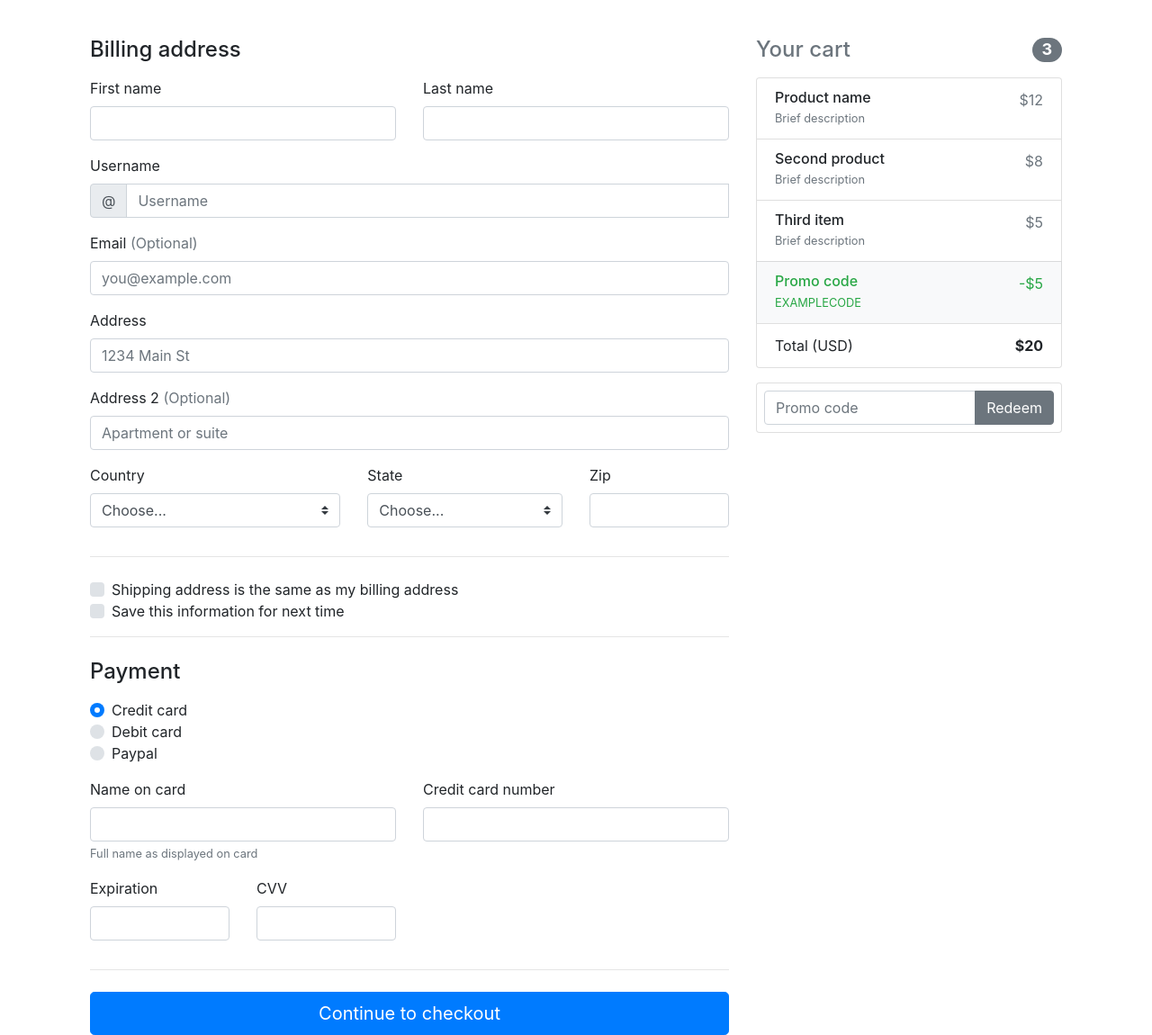
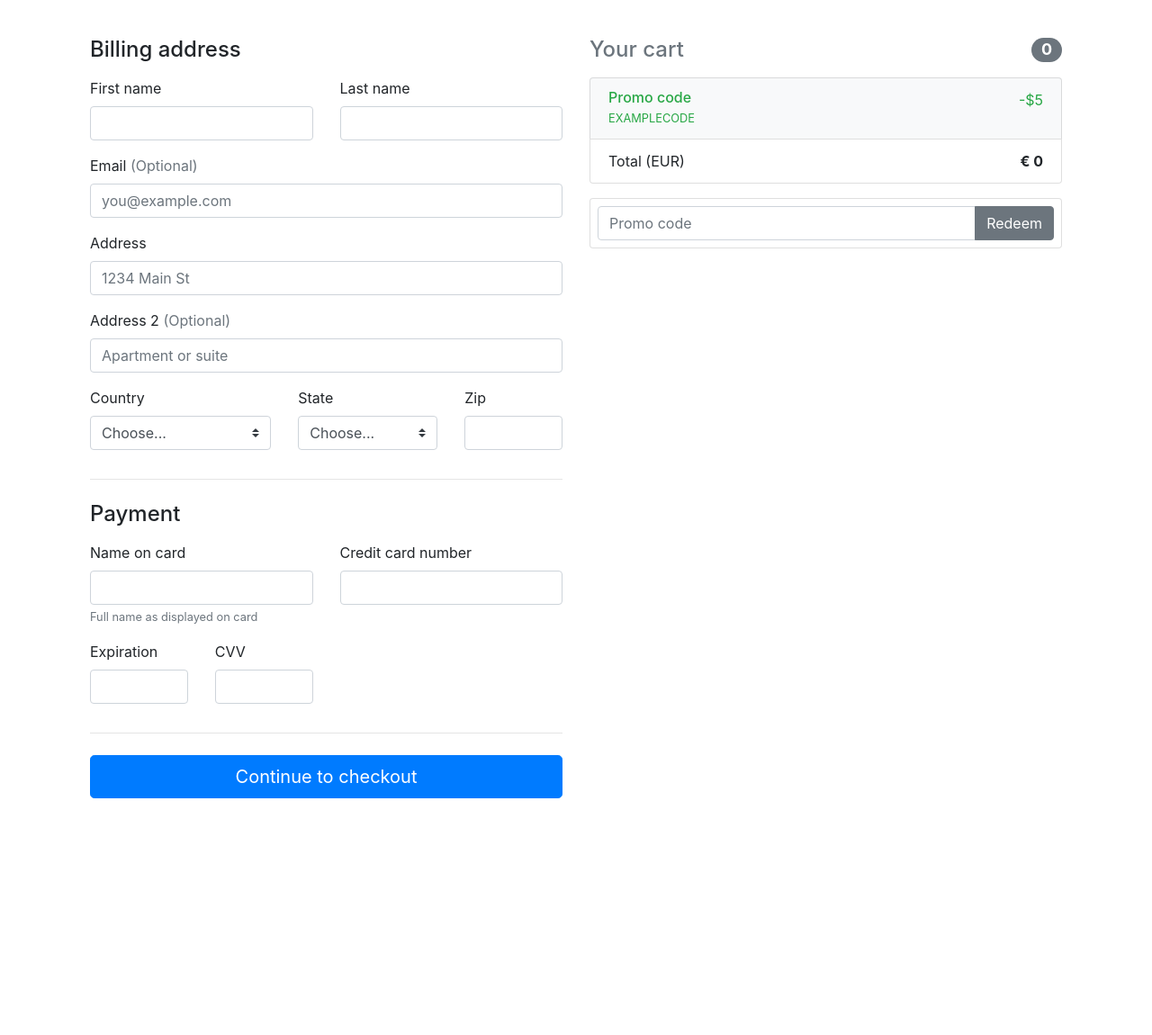
Before and after one commit to plyn85/reddevil-it, a Django app: page /checkout/ in a window 1280 px wide. Shown: the part 56-1206 px from the top of the page at 90% size. After the commit the page ends 943 px from the top, so only its background shows below. Run offline with Django 3.2, Linux system fonts and the light colour scheme; a user stored in the database is signed in; tables that the repository leaves empty hold one stand-in row (values such as "Sample post"); some libraries are stand-ins or nearby versions.

Commit message:
adding cart items to store/checkout.html

```diff
--- a/store/templates/store/checkout.html
+++ b/store/templates/store/checkout.html
@@ -8,33 +8,23 @@
 <!-- taken from https://glitch.com/edit/#!/bootstrap-4-example-checkout?path=index.html%3A223%3A0 -->
 <div class="container mt-5">
   <div class="row">
-    <div class="col-md-4 order-md-2 mb-4">
+    <div class="col-md-6 order-md-2 mb-4">
       <h4 class="d-flex justify-content-between align-items-center mb-3">
         <span class="text-muted">Your cart</span>
-        <span class="badge badge-secondary badge-pill">3</span>
+        <span class="badge badge-secondary badge-pill"
+          >{{order.get_cart_items}}</span
+        >
       </h4>
       <ul class="list-group mb-3">
+        {%for item in items %}
         <li class="list-group-item d-flex justify-content-between lh-condensed">
           <div>
-            <h6 class="my-0">Product name</h6>
+            <h6 class="my-0">{{item.product.name}}</h6>
             <small class="text-muted">Brief description</small>
           </div>
-          <span class="text-muted">$12</span>
+          <span class="text-muted">€ {{item.product.price}}</span>
         </li>
-        <li class="list-group-item d-flex justify-content-between lh-condensed">
-          <div>
-            <h6 class="my-0">Second product</h6>
-            <small class="text-muted">Brief description</small>
-          </div>
-          <span class="text-muted">$8</span>
-        </li>
-        <li class="list-group-item d-flex justify-content-between lh-condensed">
-          <div>
-            <h6 class="my-0">Third item</h6>
-            <small class="text-muted">Brief description</small>
-          </div>
-          <span class="text-muted">$5</span>
-        </li>
+        {%endfor%}
         <li class="list-group-item d-flex justify-content-between bg-light">
           <div class="text-success">
             <h6 class="my-0">Promo code</h6>
@@ -43,8 +33,8 @@
           <span class="text-success">-$5</span>
         </li>
         <li class="list-group-item d-flex justify-content-between">
-          <span>Total (USD)</span>
-          <strong>$20</strong>
+          <span>Total (EUR)</span>
+          <strong>€ {{order.get_cart_total}}</strong>
         </li>
       </ul>
 
@@ -57,7 +47,7 @@
         </div>
       </form>
     </div>
-    <div class="col-md-8 order-md-1">
+    <div class="col-md-6 order-md-1">
       <h4 class="mb-3">Billing address</h4>
       <form class="needs-validation" novalidate>
         <div class="row">
@@ -87,25 +77,6 @@
             />
             <div class="invalid-feedback">
               Valid last name is required.
-            </div>
-          </div>
-        </div>
-
-        <div class="mb-3">
-          <label for="username">Username</label>
-          <div class="input-group">
-            <div class="input-group-prepend">
-              <span class="input-group-text">@</span>
-            </div>
-            <input
-              type="text"
-              class="form-control"
-              id="username"
-              placeholder="Username"
-              required
-            />
-            <div class="invalid-feedback" style="width: 100%;">
-              Your username is required.
             </div>
           </div>
         </div>
@@ -187,59 +158,8 @@
           </div>
         </div>
         <hr class="mb-4" />
-        <div class="custom-control custom-checkbox">
-          <input
-            type="checkbox"
-            class="custom-control-input"
-            id="same-address"
-          />
-          <label class="custom-control-label" for="same-address"
-            >Shipping address is the same as my billing address</label
-          >
-        </div>
-        <div class="custom-control custom-checkbox">
-          <input type="checkbox" class="custom-control-input" id="save-info" />
-          <label class="custom-control-label" for="save-info"
-            >Save this information for next time</label
-          >
-        </div>
-        <hr class="mb-4" />
 
         <h4 class="mb-3">Payment</h4>
-
-        <div class="d-block my-3">
-          <div class="custom-control custom-radio">
-            <input
-              id="credit"
-              name="paymentMethod"
-              type="radio"
-              class="custom-control-input"
-              checked
-              required
-            />
-            <label class="custom-control-label" for="credit">Credit card</label>
-          </div>
-          <div class="custom-control custom-radio">
-            <input
-              id="debit"
-              name="paymentMethod"
-              type="radio"
-              class="custom-control-input"
-              required
-            />
-            <label class="custom-control-label" for="debit">Debit card</label>
-          </div>
-          <div class="custom-control custom-radio">
-            <input
-              id="paypal"
-              name="paymentMethod"
-              type="radio"
-              class="custom-control-input"
-              required
-            />
-            <label class="custom-control-label" for="paypal">Paypal</label>
-          </div>
-        </div>
         <div class="row">
           <div class="col-md-6 mb-3">
             <label for="cc-name">Name on card</label>
--- a/store/views.py
+++ b/store/views.py
@@ -42,7 +42,7 @@ def checkout(request):
     else:
         items = []
         # setting empty cart for users who are not logged In
-    order = {'get_cart_total': 0, 'get_cart_items': 0}
+    # order = {'get_cart_total': 0, 'get_cart_items': 0}
 
     context = {'items': items, 'order': order}
     return render(request, 'store/checkout.html', context)
```
